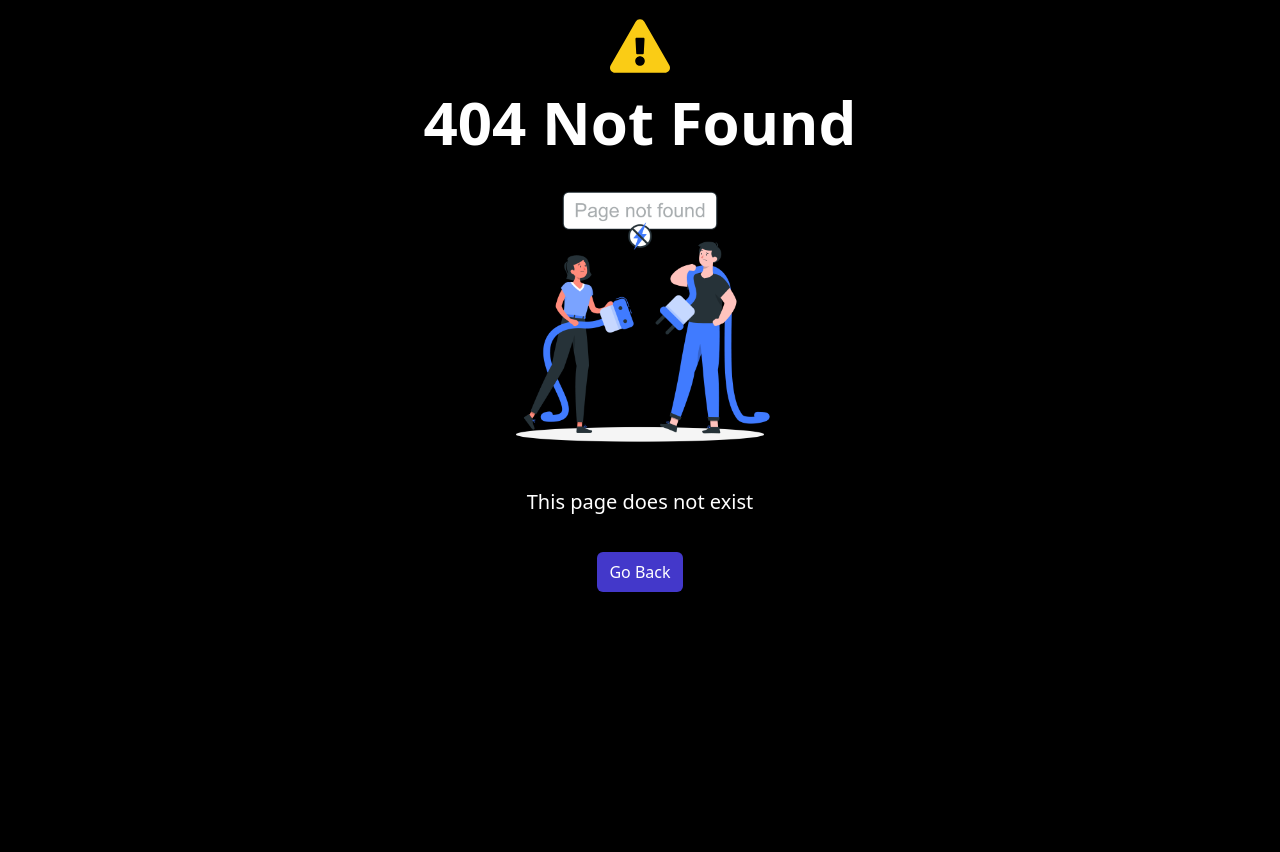
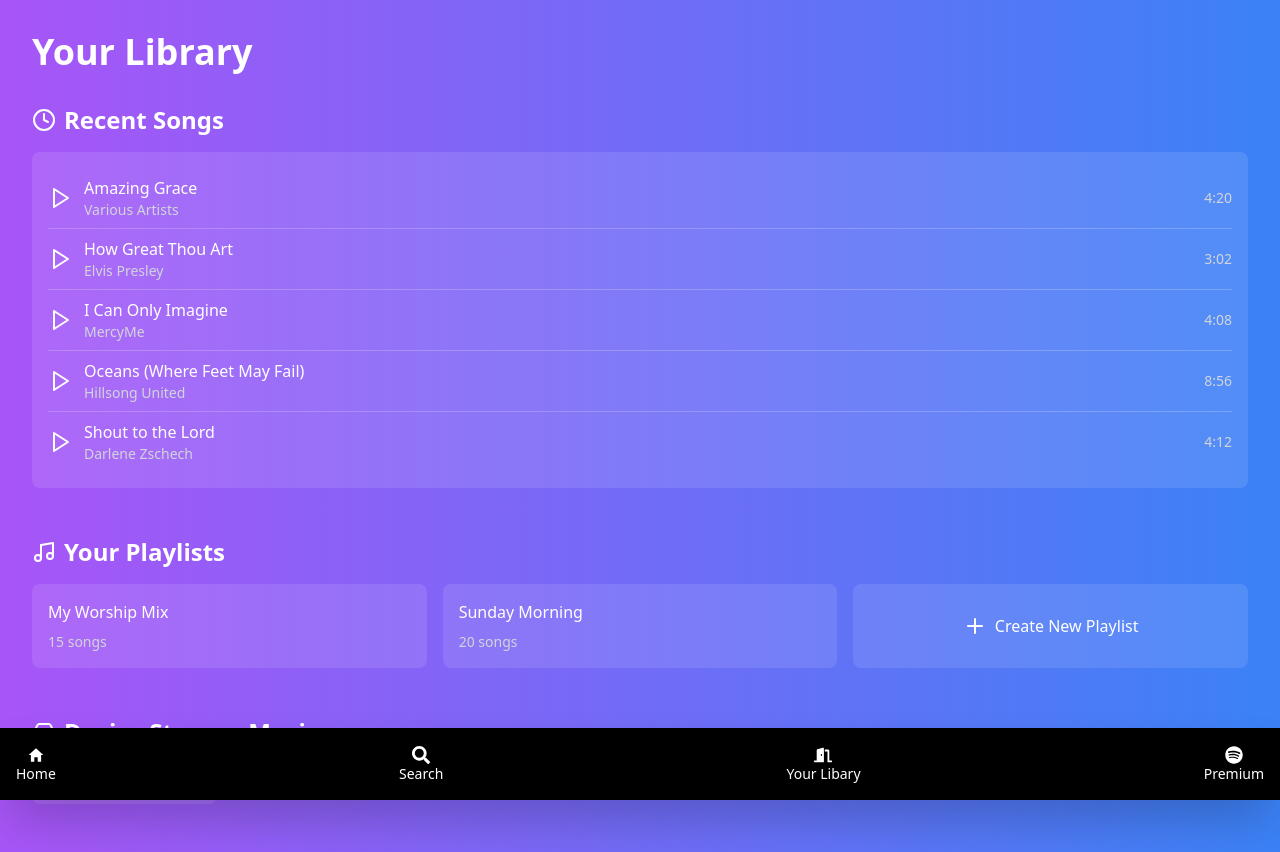
Before and after one commit to samueltuoyo15/GospelVibes, a React (Vite) app in the folder client/: page /libary in a window 1280 px wide. Before the commit this address had no page. Before the commit the page ends 800 px from the top, so only its background shows below. Built offline with nearby package versions, Linux system fonts and the light colour scheme; sample sign-in values are in the browser's storage.

Commit message:
added libary page

```diff
--- a/client/src/App.tsx
+++ b/client/src/App.tsx
@@ -5,6 +5,7 @@ import Search from './Pages/Search'
 import SignUp from './Pages/SignUp'
 import Login from './Pages/Login'
 import Premium from './Pages/Premium'
+import Libary from './Pages/Libary'
 import NotFoundPage from './Pages/NotFoundPage'
 function App() {
   const [isAuthenticated, setIsAuthenticated] = useState<boolean>(() => localStorage.getItem('isAuthenticated') === 'true')
@@ -30,7 +31,8 @@ function App() {
      <Route path="/search" element={isAuthenticated ? <Search /> : <Navigate to="/signup" />}/>
      <Route path="/login" element={<Login setIsAuthenticated={setIsAuthenticated}/>} />
      <Route path="/signup" element={<SignUp setIsAuthenticated={setIsAuthenticated}/>} />
-     <Route path="/premium" element={<Premium />} />
+     <Route path="/libary" element={isAuthenticated ? <Libary /> : <Navigate to="/signup" />} />
+     <Route path="/premium" element={isAuthenticated ? <Premium /> : <Navigate to="/signup" />} />
      <Route path="*" element={<NotFoundPage />} />
       </Routes>
     </Router>
--- a/client/src/Components/Footer.tsx
+++ b/client/src/Components/Footer.tsx
@@ -12,7 +12,7 @@ function Footer(){
         <FaSearch className="inline text-lg"/>
         <span className="block">Search</span>
       </NavLink>
-       <NavLink to="/" className="text-center">
+       <NavLink to="/libary" className="text-center">
         <FaDoorOpen className="inline text-lg"/>
         <span className="block">Your Libary</span>
       </NavLink>
--- a/client/src/Pages/Home.tsx
+++ b/client/src/Pages/Home.tsx
@@ -10,7 +10,6 @@ function Home() {
   const fetchGospelTracks = async () => {
     const response = await fetch('api/songs/random-gospel-songs')
     const data = await response.json()
-    console.log(data)
     setSongs(data)
   }
 
--- /dev/null
+++ b/client/src/Pages/Libary.tsx
@@ -0,0 +1,151 @@
+import { useState } from 'react'
+import { Music, Plus, HardDrive, Clock, Play } from 'lucide-react'
+import Footer from '../Components/Footer'
+declare global {
+  interface Window {
+    showDirectoryPicker?: () => Promise<FileSystemDirectoryHandle>
+  }
+
+  interface FileSystemDirectoryHandle {
+    entries(): AsyncIterableIterator<[string, FileSystemFileHandle | FileSystemDirectoryHandle]>
+  }
+}
+
+interface Song {
+  id: number
+  title: string
+  artist: string
+  duration: string
+  file?: File
+}
+
+function Library() {
+  const [recentSongs] = useState<Song[]>([
+    { id: 1, title: 'Amazing Grace', artist: 'Various Artists', duration: '4:20' },
+    { id: 2, title: 'How Great Thou Art', artist: 'Elvis Presley', duration: '3:02' },
+    { id: 3, title: 'I Can Only Imagine', artist: 'MercyMe', duration: '4:08' },
+    { id: 4, title: 'Oceans (Where Feet May Fail)', artist: 'Hillsong United', duration: '8:56' },
+    { id: 5, title: 'Shout to the Lord', artist: 'Darlene Zschech', duration: '4:12' },
+  ])
+
+  const [playlists] = useState([
+    { id: 1, name: 'My Worship Mix', songCount: 15 },
+    { id: 2, name: 'Sunday Morning', songCount: 20 },
+  ])
+
+  const [deviceSongs] = useState<Song[]>([])
+  const [isLoading] = useState(false)
+  const [error] = useState<string | null>(null)
+
+  async function scanDirectory(dirHandle: FileSystemDirectoryHandle): Promise<Song[]> {
+    const songs: Song[] = []
+    for await (const [, entry] of dirHandle.entries()) {
+      if (entry.kind === 'file' && entry.name.match(/\.(mp3|wav|ogg|m4a)$/i)) {
+        const file = await entry.getFile()
+        songs.push({
+          id: songs.length + 1,
+          title: file.name.replace(/\.[^/.]+$/, ""),
+          artist: 'Unknown',
+          duration: await getAudioDuration(file),
+          file: file,
+        })
+      } else if (entry.kind === 'directory') {
+        songs.push(...(await scanDirectory(entry)))
+      }
+    }
+    return songs
+  }
+
+  function getAudioDuration(file: File): Promise<string> {
+    return new Promise((resolve) => {
+      const audio = new Audio(URL.createObjectURL(file))
+      audio.addEventListener('loadedmetadata', () => {
+        const minutes = Math.floor(audio.duration / 60)
+        const seconds = Math.floor(audio.duration % 60)
+        resolve(`${minutes}:${seconds.toString().padStart(2, '0')}`)
+      })
+    })
+  }
+
+
+  return (
+    <>
+    <div className="min-h-screen bg-gradient-to-r mb-30 from-purple-500 to-blue-500 text-white p-8">
+      <h1 className="text-4xl font-bold mb-8">Your Library</h1>
+      <section className="mb-12">
+        <h2 className="text-2xl font-semibold mb-4 flex items-center">
+          <Clock className="mr-2" /> Recent Songs
+        </h2>
+        <div className="bg-white bg-opacity-10 rounded-lg p-4">
+          {recentSongs.map((song) => (
+            <div key={song.id} className="flex items-center justify-between py-2 border-b border-white border-opacity-20 last:border-b-0">
+              <div className="flex items-center">
+                <Play className="mr-3 cursor-pointer hover:text-yellow-300 transition-colors" />
+                <div>
+                  <p className="font-medium">{song.title}</p>
+                  <p className="text-sm text-gray-300">{song.artist}</p>
+                </div>
+              </div>
+              <span className="text-sm text-gray-300">{song.duration}</span>
+            </div>
+          ))}
+        </div>
+      </section>
+
+      <section className="mb-12">
+        <h2 className="text-2xl font-semibold mb-4 flex items-center">
+          <Music className="mr-2" /> Your Playlists
+        </h2>
+        <div className="grid grid-cols-1 md:grid-cols-2 lg:grid-cols-3 gap-4">
+          {playlists.map((playlist) => (
+            <div key={playlist.id} className="bg-white bg-opacity-10 rounded-lg p-4 hover:bg-opacity-20 transition-all cursor-pointer">
+              <h3 className="font-medium mb-2">{playlist.name}</h3>
+              <p className="text-sm text-gray-300">{playlist.songCount} songs</p>
+            </div>
+          ))}
+          <div
+            onClick={() => alert('Create Playlist')}
+            className="bg-white bg-opacity-10 rounded-lg p-4 flex items-center justify-center cursor-pointer hover:bg-opacity-20 transition-all"
+          >
+            <Plus className="mr-2" />
+            <span>Create New Playlist</span>
+          </div>
+        </div>
+      </section>
+
+      <section>
+        <h2 className="text-2xl font-semibold mb-4 flex items-center">
+          <HardDrive className="mr-2" /> Device Storage Music
+        </h2>
+        <button
+          onClick={() => alert('Access Device Songs')}
+          className="bg-white bg-opacity-10 hover:bg-opacity-20 transition-all px-4 py-2 rounded-lg mb-4"
+        >
+          Access Device Songs
+        </button>
+        {isLoading && <p className="text-center py-4">Loading device storage music...</p>}
+        {error && <p className="text-center py-4 text-red-300">{error}</p>}
+        {!isLoading && !error && deviceSongs.length > 0 && (
+          <div className="bg-white bg-opacity-10 rounded-lg p-4">
+            {deviceSongs.map((song) => (
+              <div key={song.id} className="flex items-center justify-between py-2 border-b border-white border-opacity-20 last:border-b-0">
+                <div className="flex items-center">
+                  <Play className="mr-3 cursor-pointer hover:text-yellow-300 transition-colors" />
+                  <div>
+                    <p className="font-medium">{song.title}</p>
+                    <p className="text-sm text-gray-300">{song.artist}</p>
+                  </div>
+                </div>
+                <span className="text-sm text-gray-300">{song.duration}</span>
+              </div>
+            ))}
+          </div>
+        )}
+      </section>
+    </div>
+    <Footer />
+    </>
+  )
+}
+
+export default Library
--- a/client/src/Pages/Premium.tsx
+++ b/client/src/Pages/Premium.tsx
@@ -16,7 +16,7 @@ function Premium() {
     payment_options: 'card,ussd,banktransfer',
     customer: {
       email: user.email,
-      phone_number: '08012345678',
+      phone_number: '',
       name: user.username,
     },
     customizations: {
--- a/client/tsconfig.app.json
+++ b/client/tsconfig.app.json
@@ -16,7 +16,7 @@
 
     /* Linting */
     "strict": true,
-    "noUnusedLocals": true,
+    "noUnusedLocals": false,
     "noUnusedParameters": true,
     "noFallthroughCasesInSwitch": true,
     "noUncheckedSideEffectImports": true
--- a/client/tsconfig.node.json
+++ b/client/tsconfig.node.json
@@ -14,7 +14,7 @@
 
     /* Linting */
     "strict": true,
-    "noUnusedLocals": true,
+    "noUnusedLocals": false,
     "noUnusedParameters": true,
     "noFallthroughCasesInSwitch": true,
     "noUncheckedSideEffectImports": true
```
Also changed, not shown: 1 other file (tests, documents, lock files or other folders).
